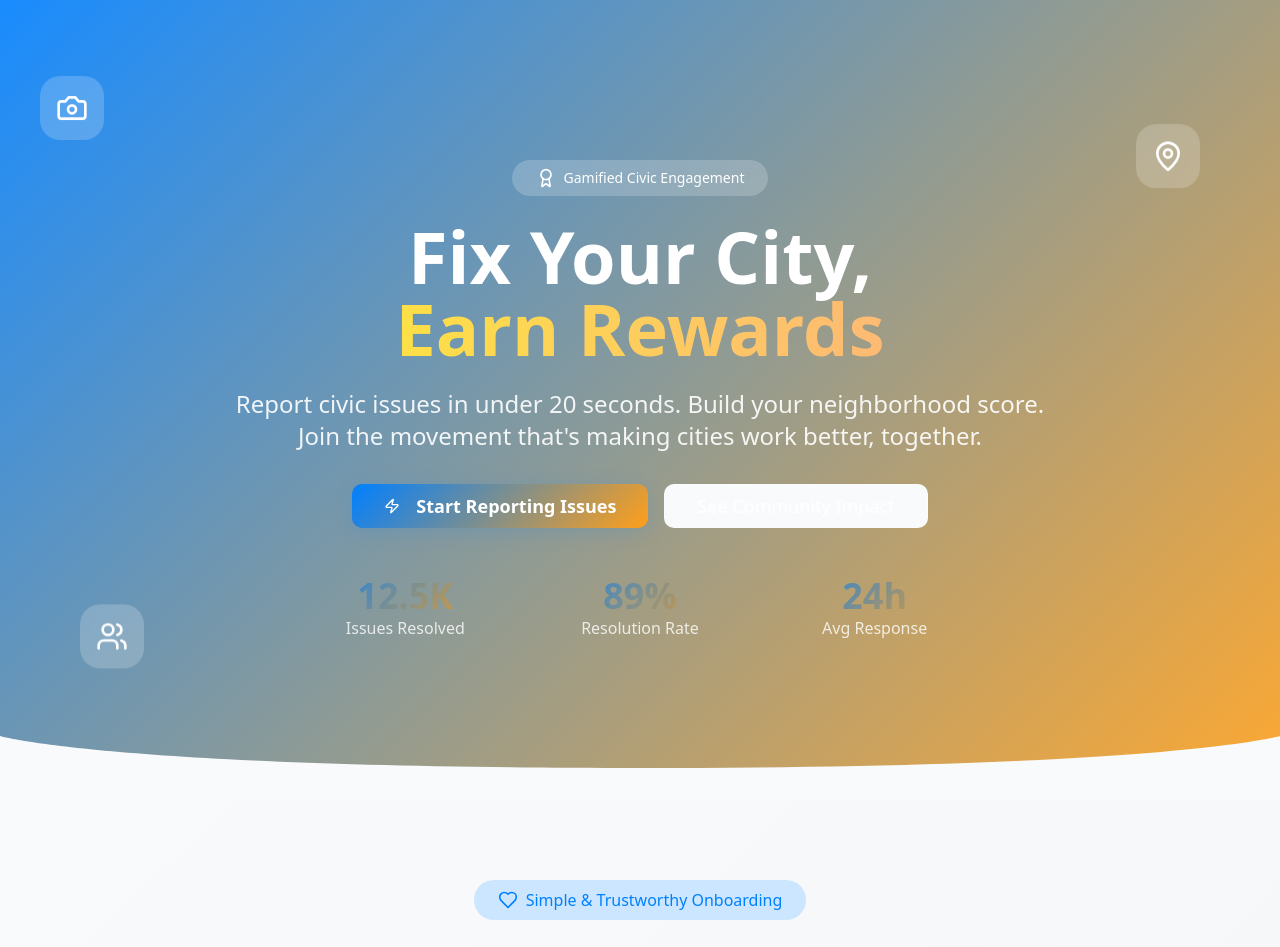
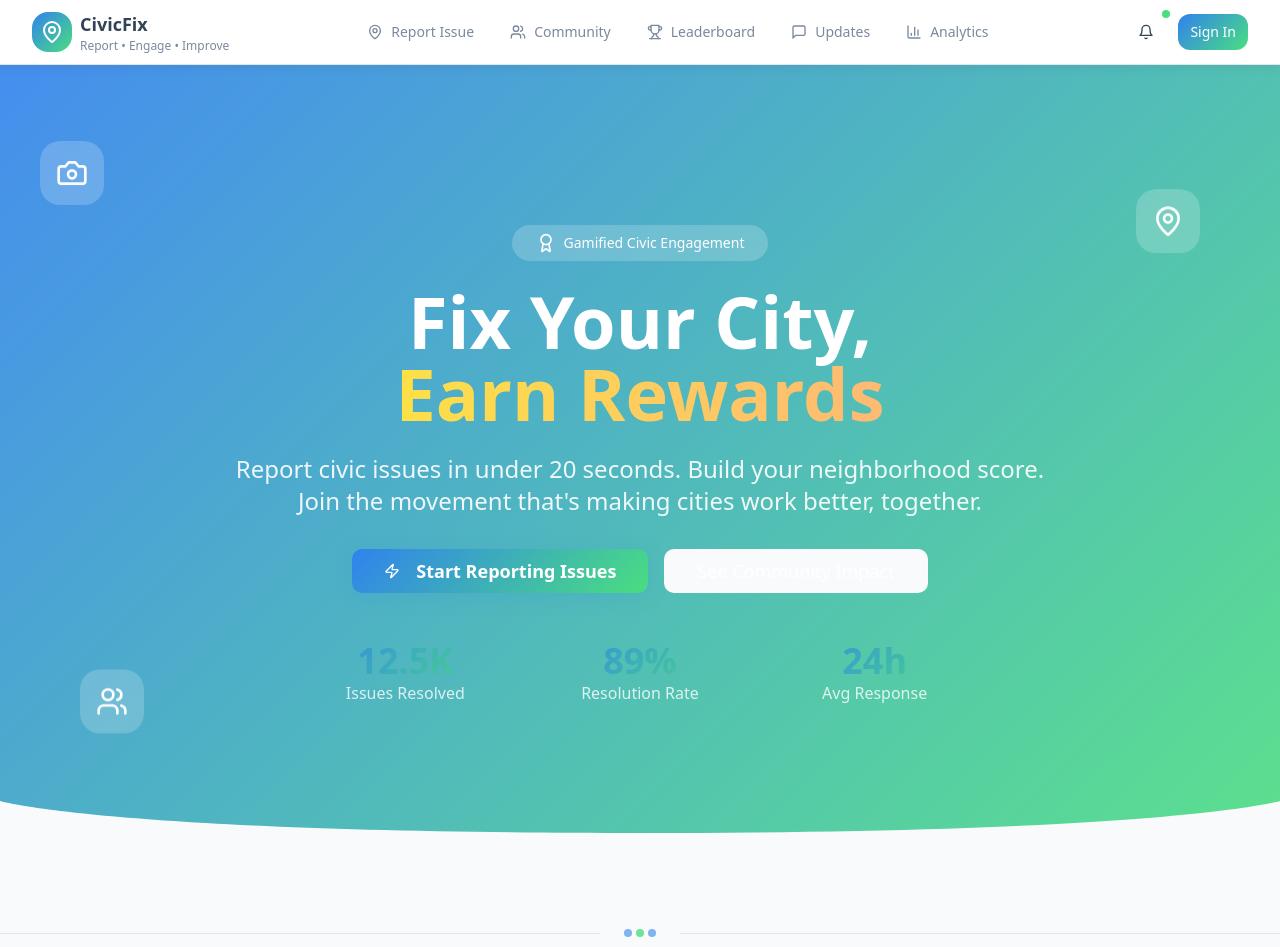
Before and after one commit to Kshitizjain11/connect-our-block, a React (Vite) app: page / in a window 1280 px wide. Shown: the top 947 px of the page. Built offline with nearby package versions, Linux system fonts and the light colour scheme.

Commit message:
Refactor: Redesign civic engagement platform

```diff
--- /dev/null
+++ b/src/components/Navbar.tsx
@@ -0,0 +1,102 @@
+import { useState } from "react";
+import { Button } from "@/components/ui/button";
+import { Menu, X, MapPin, Users, Trophy, MessageSquare, BarChart3, Bell } from "lucide-react";
+
+const Navbar = () => {
+  const [isMenuOpen, setIsMenuOpen] = useState(false);
+
+  const navItems = [
+    { name: "Report Issue", icon: MapPin, href: "#report" },
+    { name: "Community", icon: Users, href: "#community" },
+    { name: "Leaderboard", icon: Trophy, href: "#leaderboard" },
+    { name: "Updates", icon: MessageSquare, href: "#updates" },
+    { name: "Analytics", icon: BarChart3, href: "#analytics" },
+  ];
+
+  const scrollToSection = (href: string) => {
+    const element = document.querySelector(href);
+    if (element) {
+      element.scrollIntoView({ behavior: 'smooth' });
+    }
+    setIsMenuOpen(false);
+  };
+
+  return (
+    <nav className="bg-white/95 backdrop-blur-sm border-b border-border sticky top-0 z-50 shadow-soft">
+      <div className="max-w-7xl mx-auto px-4 sm:px-6 lg:px-8">
+        <div className="flex justify-between items-center h-16">
+          {/* Logo */}
+          <div className="flex items-center space-x-2">
+            <div className="w-10 h-10 bg-gradient-civic rounded-xl flex items-center justify-center">
+              <MapPin className="w-6 h-6 text-white" />
+            </div>
+            <div className="flex flex-col">
+              <span className="font-bold text-lg text-foreground">CivicFix</span>
+              <span className="text-xs text-muted-foreground">Report • Engage • Improve</span>
+            </div>
+          </div>
+
+          {/* Desktop Navigation */}
+          <div className="hidden md:flex items-center space-x-1">
+            {navItems.map((item) => (
+              <button
+                key={item.name}
+                onClick={() => scrollToSection(item.href)}
+                className="flex items-center space-x-2 px-4 py-2 text-sm font-medium text-muted-foreground hover:text-primary hover:bg-accent rounded-lg transition-all duration-200"
+              >
+                <item.icon className="w-4 h-4" />
+                <span>{item.name}</span>
+              </button>
+            ))}
+          </div>
+
+          {/* Desktop Actions */}
+          <div className="hidden md:flex items-center space-x-3">
+            <Button variant="ghost" size="sm" className="relative">
+              <Bell className="w-4 h-4" />
+              <span className="absolute -top-1 -right-1 w-2 h-2 bg-secondary rounded-full"></span>
+            </Button>
+            <Button size="sm" className="bg-gradient-civic hover:opacity-90 text-white rounded-lg">
+              Sign In
+            </Button>
+          </div>
+
+          {/* Mobile menu button */}
+          <div className="md:hidden">
+            <button
+              onClick={() => setIsMenuOpen(!isMenuOpen)}
+              className="p-2 rounded-lg text-muted-foreground hover:text-primary hover:bg-accent"
+            >
+              {isMenuOpen ? <X className="w-5 h-5" /> : <Menu className="w-5 h-5" />}
+            </button>
+          </div>
+        </div>
+
+        {/* Mobile Navigation */}
+        {isMenuOpen && (
+          <div className="md:hidden py-4 border-t border-border">
+            <div className="space-y-2">
+              {navItems.map((item) => (
+                <button
+                  key={item.name}
+                  onClick={() => scrollToSection(item.href)}
+                  className="w-full flex items-center space-x-3 px-4 py-3 text-left text-sm font-medium text-muted-foreground hover:text-primary hover:bg-accent rounded-lg transition-colors"
+                >
+                  <item.icon className="w-4 h-4" />
+                  <span>{item.name}</span>
+                </button>
+              ))}
+              <div className="pt-4 border-t border-border mt-4">
+                <Button className="w-full bg-gradient-civic hover:opacity-90 text-white rounded-lg">
+                  Sign In
+                </Button>
+              </div>
+            </div>
+          </div>
+        )}
+      </div>
+    </nav>
+  );
+};
+
+export default Navbar;
--- /dev/null
+++ b/src/components/SectionDivider.tsx
@@ -0,0 +1,20 @@
+const SectionDivider = () => {
+  return (
+    <div className="relative py-16">
+      <div className="absolute inset-0 flex items-center" aria-hidden="true">
+        <div className="w-full border-t border-gradient-to-r from-transparent via-border to-transparent"></div>
+      </div>
+      <div className="relative flex justify-center">
+        <div className="bg-background px-6">
+          <div className="flex space-x-1">
+            <div className="w-2 h-2 bg-primary rounded-full opacity-60"></div>
+            <div className="w-2 h-2 bg-secondary rounded-full opacity-80"></div>
+            <div className="w-2 h-2 bg-primary rounded-full opacity-60"></div>
+          </div>
+        </div>
+      </div>
+    </div>
+  );
+};
+
+export default SectionDivider;
--- a/src/index.css
+++ b/src/index.css
@@ -19,26 +19,26 @@ All colors MUST be HSL.
     --popover: 0 0% 100%;
     --popover-foreground: 215 25% 27%;
 
-    /* Civic Brand Colors - Trustworthy yet friendly */
-    --primary: 210 100% 50%;  /* Civic blue */
+    /* Civic Brand Colors - Trust & Community */
+    --primary: 214 84% 56%;  /* Professional civic blue */
     --primary-foreground: 0 0% 100%;
-    --primary-light: 210 100% 90%;
-    --primary-dark: 210 100% 35%;
+    --primary-light: 214 84% 90%;
+    --primary-dark: 214 84% 40%;
 
-    /* Community Colors */
-    --secondary: 35 100% 55%;  /* Warm community orange */
+    /* Community & Action Colors */
+    --secondary: 142 69% 58%;  /* Community green */
     --secondary-foreground: 0 0% 100%;
-    --secondary-light: 35 100% 85%;
+    --secondary-light: 142 69% 85%;
 
     /* Success & Progress */
-    --success: 145 65% 45%;  /* Growth green */
+    --success: 142 69% 58%;  /* Consistent green for success */
     --success-foreground: 0 0% 100%;
-    --success-light: 145 65% 90%;
+    --success-light: 142 69% 90%;
 
     /* Gamification Colors */
-    --achievement: 280 85% 60%;  /* Achievement purple */
+    --achievement: 214 84% 70%;  /* Achievement blue variant */
     --achievement-foreground: 0 0% 100%;
-    --warning: 25 95% 55%;  /* Attention yellow */
+    --warning: 43 96% 56%;  /* Professional yellow */
     --badge-gold: 45 100% 55%;
     --badge-silver: 210 8% 75%;
     --badge-bronze: 25 75% 50%;
@@ -58,11 +58,11 @@ All colors MUST be HSL.
 
     --radius: 12px;
 
-    /* Gradients for modern appeal */
+    /* Professional gradients */
     --gradient-civic: linear-gradient(135deg, hsl(var(--primary)) 0%, hsl(var(--secondary)) 100%);
-    --gradient-success: linear-gradient(135deg, hsl(var(--success)) 0%, hsl(145 65% 60%) 100%);
-    --gradient-community: linear-gradient(135deg, hsl(var(--secondary)) 0%, hsl(25 95% 65%) 100%);
-    --gradient-achievement: linear-gradient(135deg, hsl(var(--achievement)) 0%, hsl(280 85% 70%) 100%);
+    --gradient-success: linear-gradient(135deg, hsl(var(--success)) 0%, hsl(142 69% 65%) 100%);
+    --gradient-community: linear-gradient(135deg, hsl(var(--secondary)) 0%, hsl(142 69% 70%) 100%);
+    --gradient-achievement: linear-gradient(135deg, hsl(var(--achievement)) 0%, hsl(214 84% 80%) 100%);
 
     /* Shadows for depth */
     --shadow-civic: 0 4px 20px hsl(var(--primary) / 0.15);
--- a/src/pages/Index.tsx
+++ b/src/pages/Index.tsx
@@ -5,49 +5,87 @@ import GamificationDashboard from "@/components/GamificationDashboard";
 import CommunityFeatures from "@/components/CommunityFeatures";
 import EngagementHooks from "@/components/EngagementHooks";
 import VisualDesignShowcase from "@/components/VisualDesignShowcase";
+import Navbar from "@/components/Navbar";
+import SectionDivider from "@/components/SectionDivider";
 
 const Index = () => {
   return (
     <div className="min-h-screen">
+      {/* Navigation */}
+      <Navbar />
+
       {/* SEO Optimized Structure */}
-      <header>
+      <header id="hero">
         <CivicHero />
       </header>
 
-      <main>
+      <main className="bg-gradient-to-b from-background to-muted/30">
+        <SectionDivider />
+
+        <section id="report">
+          <QuickReporting />
+        </section>
+
+        <SectionDivider />
+
+        <section id="onboarding">
           <OnboardingFlow />
-        <QuickReporting />
+        </section>
+
+        <SectionDivider />
+
+        <section id="leaderboard">
           <GamificationDashboard />
+        </section>
+
+        <SectionDivider />
+
+        <section id="community">
           <CommunityFeatures />
+        </section>
+
+        <SectionDivider />
+
+        <section id="updates">
           <EngagementHooks />
+        </section>
+
+        <SectionDivider />
+
+        <section id="analytics">
           <VisualDesignShowcase />
+        </section>
       </main>
 
-      <footer className="bg-gradient-civic text-white py-16">
-        <div className="max-w-6xl mx-auto px-6 text-center">
-          <h2 className="text-3xl font-bold mb-6">Ready to Transform Your City? 🏙️</h2>
-          <p className="text-xl text-white/90 mb-8 max-w-2xl mx-auto">
+      <footer className="bg-gradient-civic text-white py-20">
+        <div className="max-w-6xl mx-auto px-6">
+          <div className="text-center mb-16">
+            <h2 className="text-4xl font-bold mb-6">Ready to Transform Your Community? 🏙️</h2>
+            <p className="text-xl text-white/90 mb-8 max-w-2xl mx-auto leading-relaxed">
               Join thousands of citizens making their neighborhoods better, one report at a time.
             </p>
+          </div>
 
-          <div className="grid md:grid-cols-3 gap-8 mb-12">
-            <div>
-              <div className="text-4xl font-bold mb-2">50K+</div>
-              <p className="text-white/80">Active Citizens</p>
+          <div className="grid md:grid-cols-3 gap-8 mb-16">
+            <div className="text-center">
+              <div className="text-5xl font-bold mb-4 bg-white/20 rounded-2xl py-6">50K+</div>
+              <p className="text-white/80 text-lg">Active Citizens</p>
             </div>
-            <div>
-              <div className="text-4xl font-bold mb-2">12.5K</div>
-              <p className="text-white/80">Issues Resolved</p>
+            <div className="text-center">
+              <div className="text-5xl font-bold mb-4 bg-white/20 rounded-2xl py-6">12.5K</div>
+              <p className="text-white/80 text-lg">Issues Resolved</p>
             </div>
-            <div>
-              <div className="text-4xl font-bold mb-2">89%</div>
-              <p className="text-white/80">Success Rate</p>
+            <div className="text-center">
+              <div className="text-5xl font-bold mb-4 bg-white/20 rounded-2xl py-6">89%</div>
+              <p className="text-white/80 text-lg">Success Rate</p>
             </div>
           </div>
 
-          <p className="text-sm text-white/60">
+          <div className="border-t border-white/20 pt-8 text-center">
+            <p className="text-white/60">
               Built with ❤️ for civic engagement • Made by citizens, for citizens
             </p>
+          </div>
         </div>
       </footer>
     </div>
```
Lines whose indentation alone changed are shown as unchanged.
